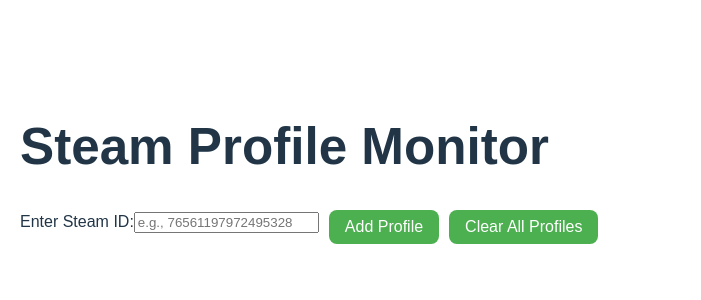
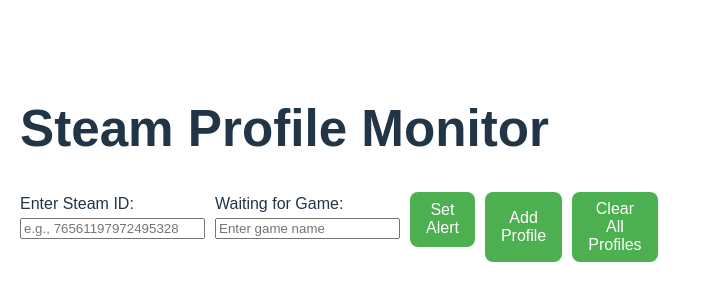
Before and after one commit to Geckuss/Steam-account-monitor, a React (Vite) app in the folder steam-profile-monitor-front/: page / in a window 1280 px wide. Shown: the part 228-528 px from the top of the page, without its empty margins (0-701 px from the left). Built offline with nearby package versions, Linux system fonts and the light colour scheme.

Commit message:
V5 Alert funtion done

```diff
--- a/steam-profile-monitor-front/src/App.jsx
+++ b/steam-profile-monitor-front/src/App.jsx
@@ -8,17 +8,28 @@
     const storedSteamIds = localStorage.getItem('steamIds');
     return storedSteamIds ? JSON.parse(storedSteamIds) : [];
   });
+
   const [profilesData, setProfilesData] = useState([]);
   const [error, setError] = useState(null);
+  const [gameName, setGameName] = useState(() => {
+    const storedGameName = localStorage.getItem('gameName');
+    return storedGameName || '';
+  });
+  const [isAlertSet, setIsAlertSet] = useState(false);
+
+  const alertSound = new Audio('./alert.mp3'); // Change the path to your sound file
+
 
   const handleInputChange = (e) => {
     setSteamId(e.target.value);
   };
 
+
   const isSteamIdValid = (steamId) => {
     const steamIdRegex = /^\d{17}$/;
     return steamIdRegex.test(steamId);
   };
+
 
   const handleAddProfile = () => {
     if (isSteamIdValid(steamId)) {
@@ -39,18 +50,28 @@
     }
   };
 
+
   const handleClearProfiles = () => {
     localStorage.removeItem('steamIds');
     setSteamIds([]);
     setProfilesData([]);
   };
 
-  const [loading, setLoading] = useState(false);
+
+  const handleGameNameChange = (e) => {
+    const newGameName = e.target.value;
+    setGameName(newGameName);
+    localStorage.setItem('gameName', newGameName);
+  };
+
+  const handleSetAlert = () => {
+    setIsAlertSet(!isAlertSet);
+    handleGameNameChange;
+  };
 
   useEffect(() => {
     const fetchData = async () => {
       try {
-        setLoading(true);
         const profilesResponses = await Promise.all(
           steamIds.map(async (steamId) => await axios.get(`http://localhost:3000/profile/${steamId}`))
         );
@@ -58,12 +79,23 @@
         const profilesData = profilesResponses.map((response) => response.data);
         setProfilesData(profilesData);
         setError(null);
-        console.log('Profiles data:', profilesData);
+
+        //Notification check
+        if (gameName && isAlertSet) {
+          const isGameBeingPlayed = profilesData.some(
+            (profile) => profile.onlineStatus === 'Online' && profile.gamePlaying === gameName
+          );
+          console.log(gameName,isAlertSet, isGameBeingPlayed)
+            if (isGameBeingPlayed && isAlertSet){
+              alertSound.play();
+              setIsAlertSet(false);
+            }
+
+        }
+
       } catch (error) {
         setProfilesData([]);
         setError('Error fetching profiles');
-      } finally {
-        setLoading(false);
       }
     };
 
@@ -73,7 +105,9 @@
     }, 20 * 1000);
 
     return () => clearInterval(intervalId);
-  }, [steamIds]);
+  }, [steamIds, gameName]);
+
+
   return (
     <div className="app-container">
       <h1>Steam Profile Monitor</h1>
@@ -88,6 +122,22 @@
             placeholder="e.g., 76561197972495328"
           />
         </label>
+
+        <div className="input-container">
+        <label>
+          Waiting for Game:
+          <input
+            type="text"
+            value={gameName}
+            onChange={handleGameNameChange}
+            placeholder="Enter game name"
+          />
+        </label>
+        <button className="action-button" onClick={handleSetAlert}>
+            {isAlertSet ? 'Cancel Alert' : 'Set Alert'}
+          </button>
+        </div>
+
         <button className="action-button" onClick={handleAddProfile}>Add Profile</button>
         <button className="action-button" onClick={handleClearProfiles}>Clear All Profiles</button>
       </div>
```
Also changed, not shown: 1 other file (tests, documents, lock files or other folders).
